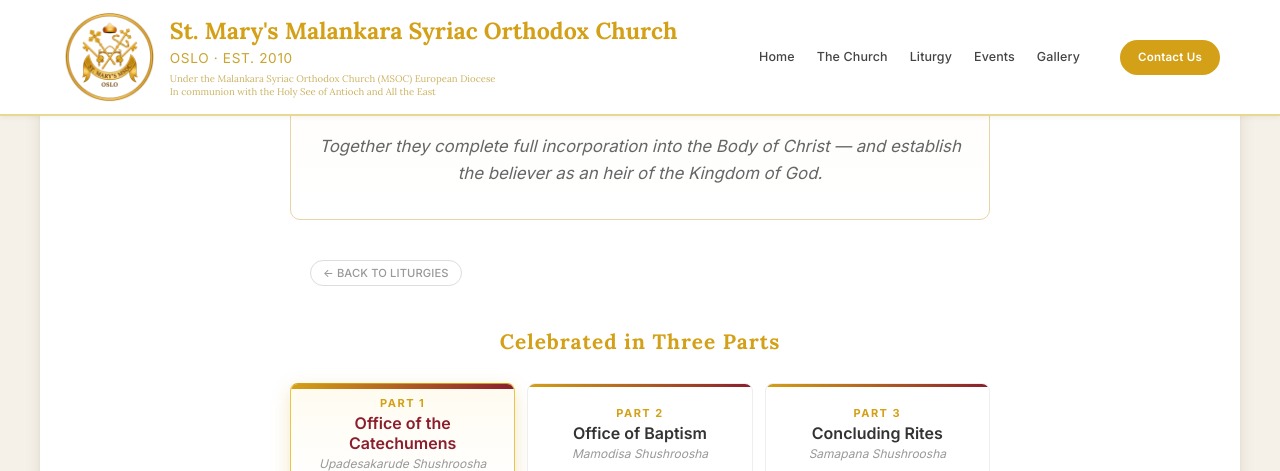
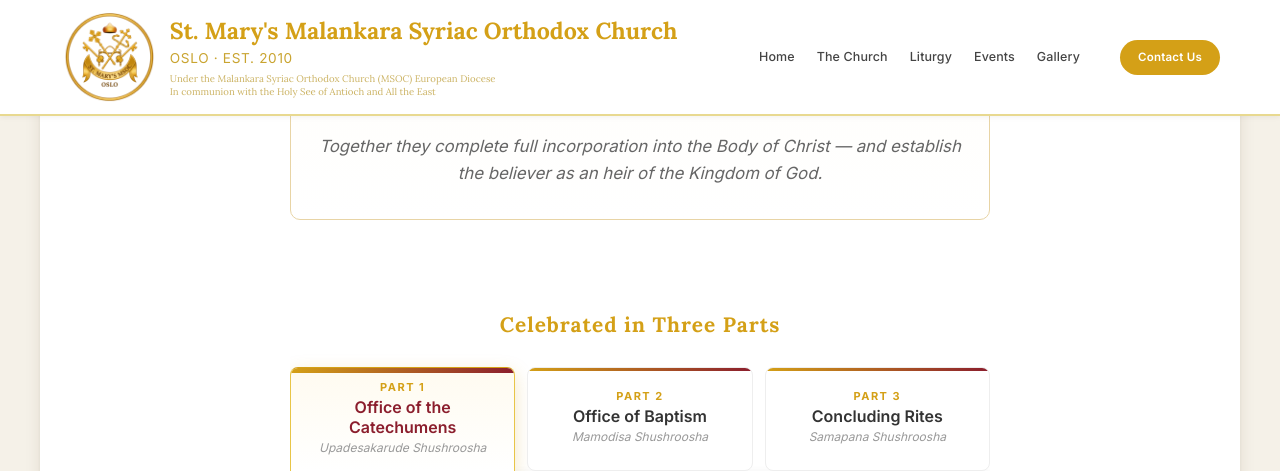
Before and after one commit to stmaryschurchnorway/stmaryschurchnorway.github.io, a Jekyll site: the page built from mamodisa.md, in a window 1280 px wide and 1400 px high, scrolled down 832 px. Shown: the top 471 px of the window. Built offline with Jekyll 4.4.1, drawn with Linux system fonts in a browser that asks for light colours; grey boxes are pictures that could not be loaded.

Commit message:
fix: resolve mobile overflow and add back button to liturgy landing
Replace max-width: 100vw with 100% to prevent horizontal overflow on
mobile (100vw includes scrollbar width). Add overflow containment to
intro sections and frames. Add Back to Home button on liturgy landing
page. Remove duplicate back nav from mamodisa carousel include.

Co-Authored-By: Claude Opus 4.7 (1M context) <noreply@anthropic.com>

```diff
--- a/_includes/liturgy-landing.html
+++ b/_includes/liturgy-landing.html
@@ -1,4 +1,10 @@
 <div class="liturgy-landing" id="liturgyLanding">
+
+  <div class="carousel-back-nav">
+    <a href="{{ '/' | relative_url }}" class="back-to-liturgies-btn">
+      <span aria-hidden="true">←</span> Back to Home
+    </a>
+  </div>
 
   <!-- PAGE HEADING SECTION - MAIN -->
   <div class="liturgy-page-heading">
--- a/_includes/mamodisa-carousel.html
+++ b/_includes/mamodisa-carousel.html
@@ -1,10 +1,3 @@
-<!-- Back to liturgies button -->
-<div class="carousel-back-nav" id="backToLiturgies">
-  <a href="{{ '/liturgy/' | relative_url }}" class="back-to-liturgies-btn">
-    <span aria-hidden="true">←</span> Back to Liturgies
-  </a>
-</div>
-
 <div class="mamodisa-carousel" id="mamodisaCarousel">
   <!-- Fullscreen wrapper -->
   <div class="carousel-fullscreen-wrapper" id="carouselFullscreenWrapper">
--- a/assets/css/mamodisa.css
+++ b/assets/css/mamodisa.css
@@ -11,6 +11,8 @@
   text-align: center;
   max-width: 700px;
   margin: 0 auto 40px;
+  overflow-x: hidden;
+  box-sizing: border-box;
 }
 
 .liturgy-intro-section h2 {
@@ -274,7 +276,7 @@
   }
 
   .mamodisa-carousel {
-    max-width: 100vw;
+    max-width: 100%;
     margin: 5px 0 20px 0;
     box-sizing: border-box;
     overflow: hidden;
@@ -290,6 +292,7 @@
   margin: 20px auto 20px;
   text-align: center;
   padding: 0 20px;
+  box-sizing: border-box;
 }
 
 .mamodisa-intro-heading h2 {
@@ -468,6 +471,8 @@
 .mamodisa-carousel {
   max-width: 700px;
   margin: 5px auto 20px;
+  box-sizing: border-box;
+  overflow-x: hidden;
 }
 
 .carousel-card {
@@ -1527,7 +1532,7 @@ h2.stage-title {
   }
 
   .mamodisa-carousel {
-    max-width: 100vw;
+    max-width: 100%;
     margin: 5px 0 20px 0;
     box-sizing: border-box;
     overflow: hidden;
@@ -2225,6 +2230,9 @@ h2.stage-title {
   border-radius: 10px;
   padding: 32px 28px;
   margin: 24px 0 8px;
+  box-sizing: border-box;
+  overflow: hidden;
+  max-width: 100%;
 }
 .mamodisa-intro-frame-title {
   text-align: center;
@@ -2457,7 +2465,7 @@ a.mamodisa-intro-journey-step.soon:hover {
 
 @media (max-width: 360px) {
   .mamodisa-carousel {
-    max-width: 100vw;
+    max-width: 100%;
     margin: 5px 0 20px 0;
     box-sizing: border-box;
     overflow: hidden;
--- a/assets/css/qurbana.css
+++ b/assets/css/qurbana.css
@@ -301,7 +301,7 @@
   }
 
   .qurbana-carousel {
-    max-width: 100vw;
+    max-width: 100%;
     margin: 5px 0 20px 0;
     box-sizing: border-box;
     overflow: hidden;
@@ -1546,7 +1546,7 @@ h2.stage-title {
   }
 
   .qurbana-carousel {
-    max-width: 100vw;
+    max-width: 100%;
     margin: 5px 0 20px 0;
     box-sizing: border-box;
     overflow: hidden;
@@ -3084,7 +3084,7 @@ h2.stage-title {
   }
 
   .qurbana-carousel {
-    max-width: 100vw;
+    max-width: 100%;
     margin: 5px 0 20px 0;
     box-sizing: border-box;
     overflow: hidden;
```
